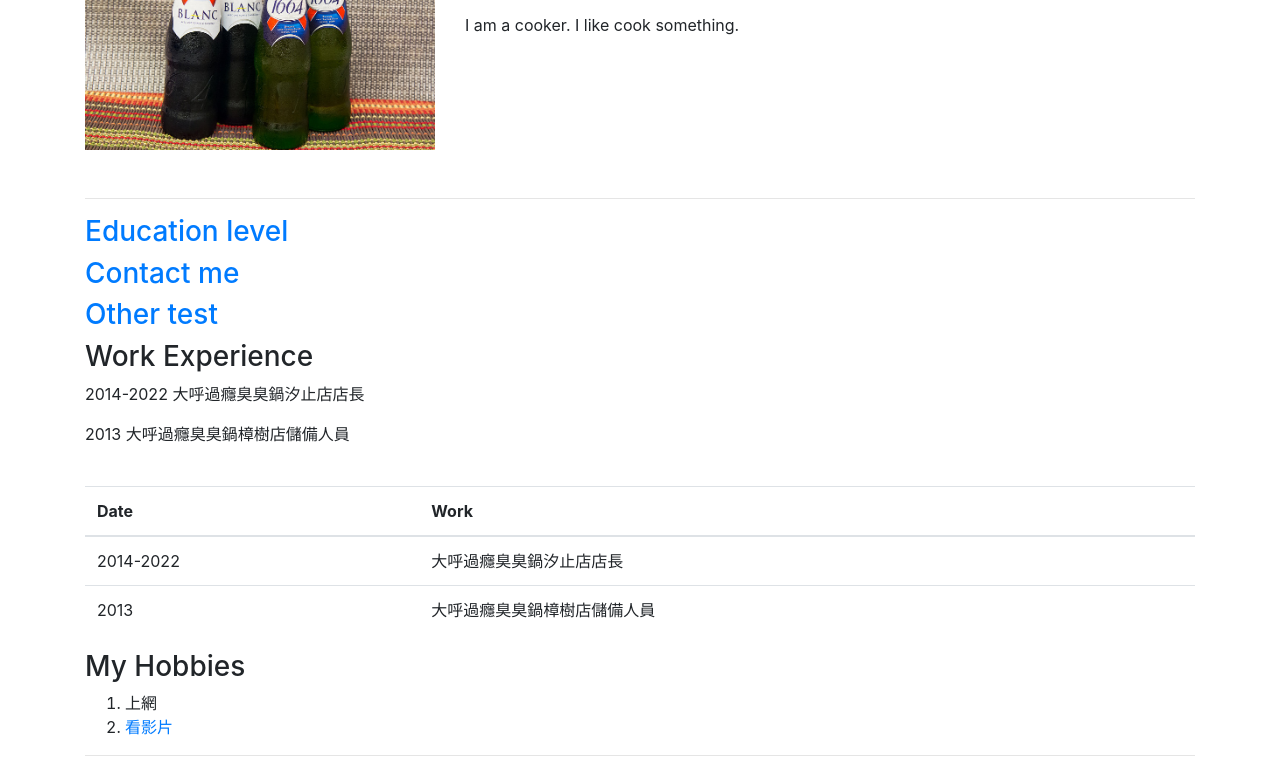
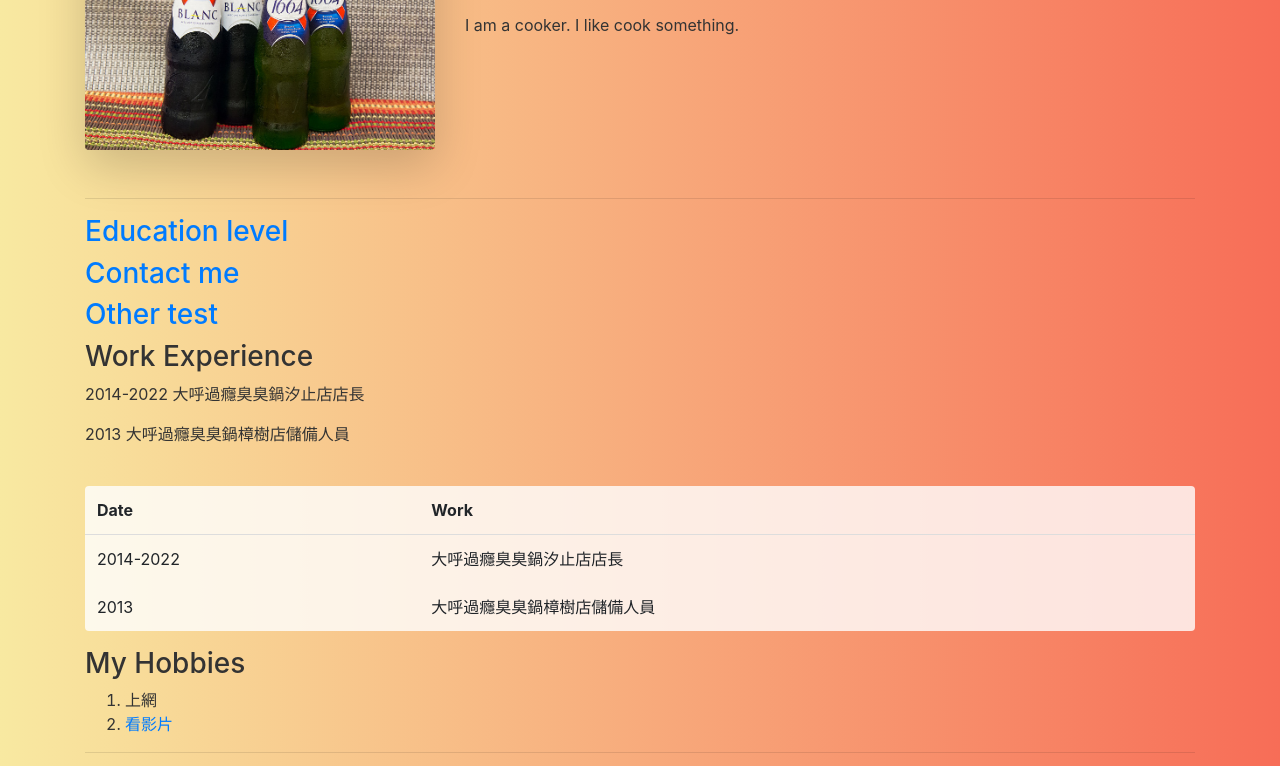
Before and after one commit to jtime/jt, a plain HTML site: page index.html in a window 1280 px wide. Shown: the part 131-897 px from the top of the page. Drawn offline with nearby package versions, Linux system fonts and the light colour scheme.

Commit message:
第二次改版0927

```diff
--- a/index.html
+++ b/index.html
@@ -6,12 +6,46 @@
     <title>Jtime's Personal Site</title>
     <!-- Add Bootstrap CSS -->
     <link rel="stylesheet" href="https://maxcdn.bootstrapcdn.com/bootstrap/4.5.2/css/bootstrap.min.css">
+    <style>
+        body {
+            background: linear-gradient(to right, #f8e9a1, #f76d57); /* 這將產生一個從黃色到橙紅的漸變背景 */
+            color: #333;
+        }
+
+        a {
+            color: #007bff;
+        }
+
+        a:hover {
+            text-decoration: underline;
+        }
+
+        /* 圖片效果 */
+        img:hover {
+            transform: scale(1.1); /* 放大效果 */
+            transition: transform 0.2s; /* 平滑放大動畫 */
+        }
+
+        /* 更改Bootstrap的表格顏色 */
+        .table {
+            background-color: rgba(255, 255, 255, 0.8); /* 白色背景且半透明 */
+        }
+
+        th, td {
+            border: none !important;
+        }
+
+        th {
+            border-bottom: 1px solid #ddd !important;
+        }
+    </style>
 </head>
 
 <body class="container mt-5">
     <div class="row mb-5">
         <div class="col-md-4">
-            <img src="beer.jpg" alt="jtime" class="img-fluid">
+            <!-- 加了一個陰影效果 -->
+            <img src="beer.jpg" alt="jtime" class="img-fluid rounded shadow-lg">
         </div>
         <div class="col-md-8">
             <h1>Jtime</h1>
@@ -33,7 +67,7 @@
     <br>
 
     <!-- Bootstrap Table -->
-    <table class="table">
+    <table class="table rounded">
         <thead>
             <tr>
                 <th>Date</th>
@@ -62,7 +96,7 @@
     <hr>
 
     <h3>Skills</h3>
-    <table class="table">
+    <table class="table rounded">
         <tbody>
             <tr>
                 <td>電腦組裝</td>
```
